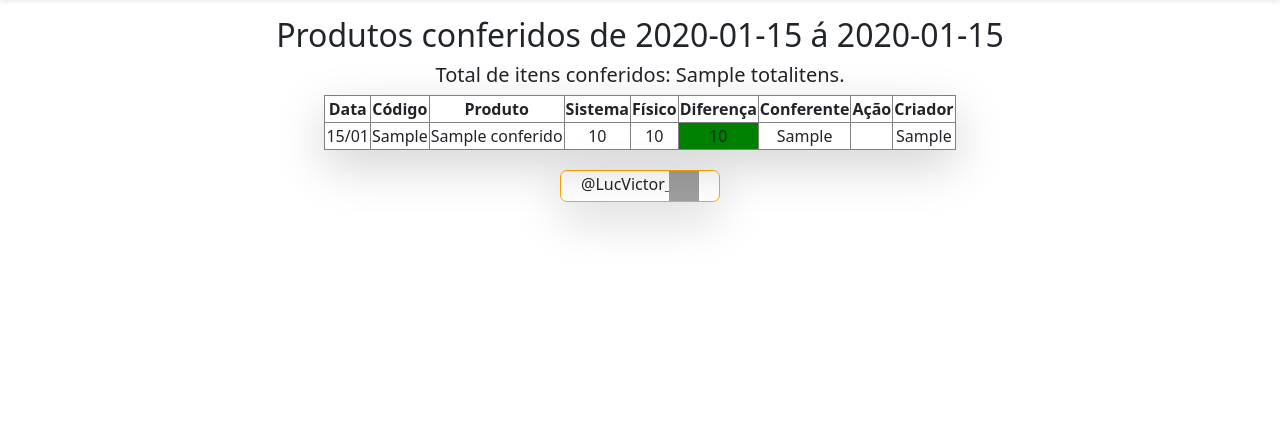
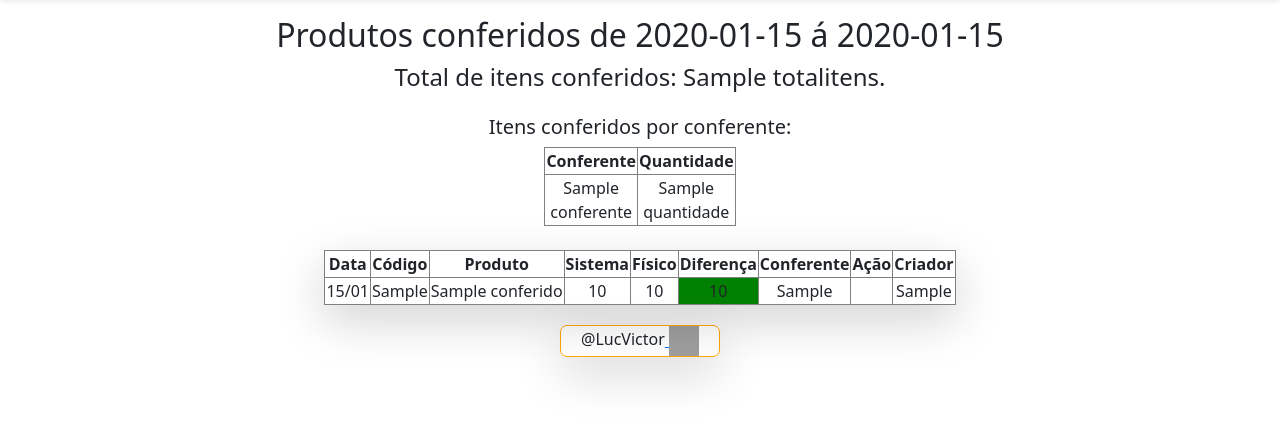
Before and after one commit to LucVictor/caicosistemafinal, a Flask app: template app/templates/conferencia/emitir_relatorio.html in a window 1280 px wide. Shown: the part 71-495 px from the top of the page. Run offline with Flask 3, Linux system fonts and the light colour scheme; tables that the repository leaves empty hold one stand-in row (values such as "Sample post"); the template is opened without the code that fills it: values that come from a table or form of the project are taken from there, most other values are stand-ins (such as "Sample title", 1, 10 or a date in 2020); some libraries are stand-ins or nearby versions; grey boxes are pictures that could not be loaded.

Commit message:
update conferencia.

```diff
--- a/app/templates/conferencia/emitir_relatorio.html
+++ b/app/templates/conferencia/emitir_relatorio.html
@@ -2,7 +2,26 @@
 {% block content %}
 
     <h2 class="m-2">Produtos conferidos de {{data_inicial.strftime('%d/%m/%Y')}} á {{data_final.strftime('%d/%m/%Y')}}</h2>
-    <h5 class="m-2">Total de itens conferidos: {{totalitens}}.</h5>
+    <h4 class="m-2">Total de itens conferidos: {{totalitens}}.</h4>
+    <div class="d-flex flex-column align-items-center w-50 m-auto justify-content-center text-center mt-4">
+      <h5>Itens conferidos por conferente:</h5>
+      <table class="table-bordered mb-4 w-25 text-center align-middle">
+        <thead>
+            <tr>
+                <th>Conferente</th>
+                <th>Quantidade</th>
+            </tr>
+        </thead>
+        <tbody>
+            {% for conferente, quantidade in conferencias_por_conferente %}
+            <tr>
+                <td>{{ conferente }}</td>
+                <td>{{ quantidade }}</td>
+            </tr>
+            {% endfor %}
+        </tbody>
+    </table>
+    </div>
     <div class="d-flex justify-content-center text-center">
     <div class="shadow-lg table-responsive ">
     <table class="table-bordered text-center align-middle">
--- a/app/templates/conferencia/index.html
+++ b/app/templates/conferencia/index.html
@@ -1,7 +1,6 @@
 {% extends "./template.html" %}
 {% block content %}
-    <h2 class="m-2">Produtos conferidos</h2><br>
-    <h5 class="m-2">últimos 60 itens conferidos.</h5>
+    <h2 class="m-2">Produtos conferidos hoje</h2><br>
     <h5 class="m-2">Total de itens conferidos: {{totalitens}}.</h5>
 
     <div class="d-flex justify-content-center text-center">
```
Also changed, not shown: app/routes/conferencia.py (+18 -4 lines).
